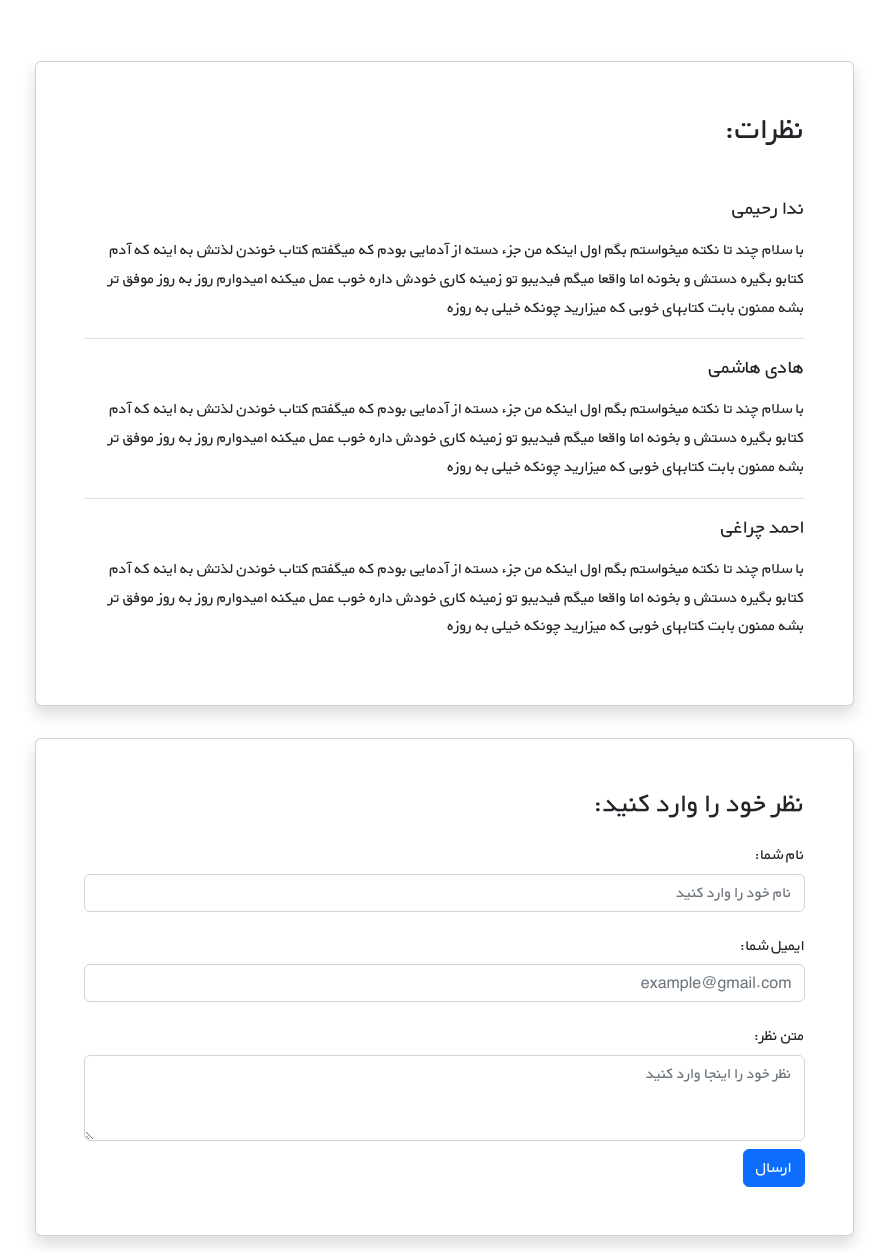
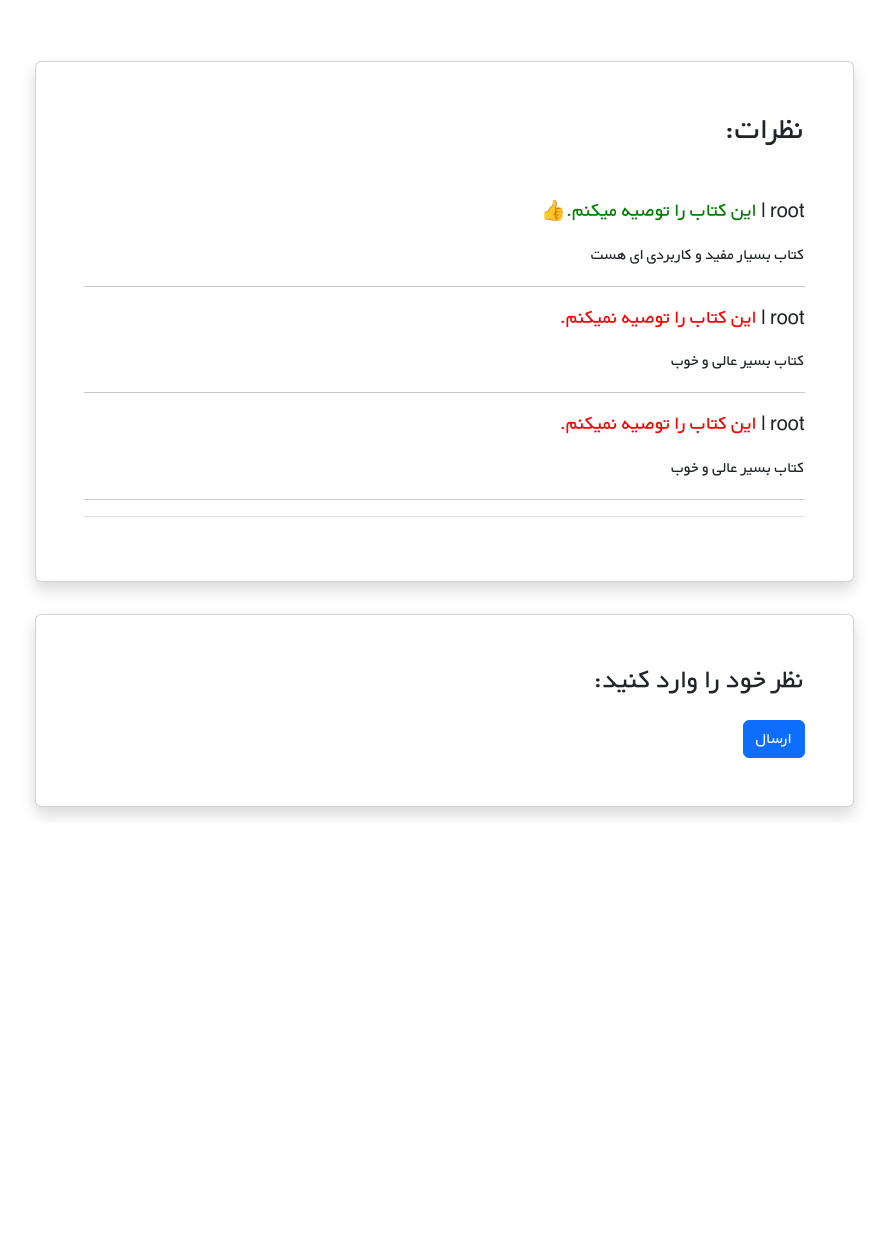
Before and after one commit to pourghadiriHossein/Django, a Django app: page /books/1/ in a window 1280 px wide. Shown: the part 619-1871 px from the top of the page, without its empty margins (196-1084 px from the left). After the commit the page ends 1437 px from the top, so only its background shows below. Run offline with Django 4.2, Linux system fonts and the light colour scheme; data comes from the database, SQL or seed files in the repository; both versions use the stored data as it was after the commit; some libraries are stand-ins or nearby versions.

Commit message:
session21

```diff
--- a/books/admin.py
+++ b/books/admin.py
@@ -1,4 +1,8 @@
 from django.contrib import admin
-from .models import Book
+from .models import Book, Comment
 
 admin.site.register(Book)
+class CommentAdmin(admin.ModelAdmin):
+    list_display = ('user', 'book', 'text', 'datetime_created', 'recommend', 'is_active')
+
+admin.site.register(Comment, CommentAdmin)
--- a/books/forms.py
+++ b/books/forms.py
@@ -5,3 +5,8 @@
     class Meta:
         model = models.Book
         fields = ['title', 'author', 'description', 'price', 'cover']
+
+class CommentForm(ModelForm):
+    class Meta:
+        model=models.Comment
+        fields = ('text', 'recommend')
--- a/books/models.py
+++ b/books/models.py
@@ -1,5 +1,6 @@
 from django.db import models
 from django.urls import reverse
+from django.contrib.auth import get_user_model
 
 class Book(models.Model):
     title = models.CharField(max_length=200, verbose_name='عنوان')
@@ -13,3 +14,14 @@
 
     def get_absolute_url(self):
         return reverse('book_detail', args=[self.id])
+
+class Comment(models.Model):
+    user = models.ForeignKey(get_user_model(), on_delete=models.CASCADE, related_name='comments', verbose_name="کاربر")
+    book = models.ForeignKey(Book, on_delete=models.CASCADE, related_name='comments', verbose_name="نام کتاب")
+    text = models.TextField(verbose_name="متن پیام")
+    datetime_created = models.DateTimeField(auto_now_add=True, verbose_name="زمان ایجاد")
+    is_active = models.BooleanField(default=True, verbose_name="فعال")
+    recommend = models.BooleanField(default=True, verbose_name="پیشنهاد می شود")
+
+    def __str__(self):
+        return f"{self.user}: {self.text}"
--- a/books/templates/books/book_detail.html
+++ b/books/templates/books/book_detail.html
@@ -1,4 +1,6 @@
 {% extends '_base.html' %}
+
+{% load crispy_forms_tags %}
 
 {% block page_title %}
 جزییات کتاب {{ book.title }}
@@ -52,22 +54,26 @@
                 <div class="card shadow my-3 p-5 w-sm-75 w-100">
                     <h2 class="mb-5">نظرات:</h2>
                     <div class="border-bottom mb-3">
-                        <h5 class="mb-3">ندا رحیمی</h5>
-                        <p>با سلام چند تا نکته میخواستم بگم اول اینکه من جزء دسته از آدمایی بودم که میگفتم کتاب خوندن لذتش
-                            به اینه که آدم کتابو بگیره دستش و بخونه اما واقعا میگم فیدیبو تو زمینه کاری خودش داره خوب عمل
-                            میکنه امیدوارم روز به روز موفق تر بشه ممنون بابت کتابهای خوبی که میزارید چونکه خیلی به روزه</p>
-                    </div>
-                    <div class="border-bottom mb-3">
-                        <h5 class="mb-3">هادی هاشمی</h5>
-                        <p>با سلام چند تا نکته میخواستم بگم اول اینکه من جزء دسته از آدمایی بودم که میگفتم کتاب خوندن لذتش
-                            به اینه که آدم کتابو بگیره دستش و بخونه اما واقعا میگم فیدیبو تو زمینه کاری خودش داره خوب عمل
-                            میکنه امیدوارم روز به روز موفق تر بشه ممنون بابت کتابهای خوبی که میزارید چونکه خیلی به روزه</p>
-                    </div>
-                    <div>
-                        <h5 class="mb-3">احمد چراغی </h5>
-                        <p>با سلام چند تا نکته میخواستم بگم اول اینکه من جزء دسته از آدمایی بودم که میگفتم کتاب خوندن لذتش
-                            به اینه که آدم کتابو بگیره دستش و بخونه اما واقعا میگم فیدیبو تو زمینه کاری خودش داره خوب عمل
-                            میکنه امیدوارم روز به روز موفق تر بشه ممنون بابت کتابهای خوبی که میزارید چونکه خیلی به روزه</p>
+                        {% for comment in comments %}
+                            {% if comment.is_active %}
+                                <h5 class="mb-3">
+                                    {{ comment.user }} |
+                                    {% if comment.recommend %}
+                                        <span style="color: green;">
+                                            این کتاب را توصیه میکنم.👍
+                                        </span>
+                                    {% else %}
+                                        <span style="color: red;">
+                                            این کتاب را توصیه نمیکنم.
+                                        </span>
+                                    {% endif %}
+                                </h5>
+                                    <p>
+                                        {{ comment.text|linebreaks }}
+                                    </p>
+                                <hr>
+                            {% endif %}
+                        {% endfor %}
                     </div>
                 </div>
             </div>
@@ -76,20 +82,11 @@
                 <div class="card shadow my-3 p-5 w-sm-75 w-100">
                     <h3>نظر خود را وارد کنید:</h3>
                     <form method="POST">
-                        <div class="form-group py-2">
-                            <label class="py-1" for="author_name">نام شما:</label>
-                            <input type="text" class="form-control" placeholder="نام خود را وارد کنید" name="author_name">
-                        </div>
-                        <div class="form-group py-2">
-                            <label class="py-1" for="email">ایمیل شما:</label>
-                            <input type="email" class="form-control" placeholder="example@gmail.com" name="email">
-                        </div>
-                        <div class="form-group py-2">
-                            <label class="py-1" for="comment_text">متن نظر:</label>
-                            <textarea class="form-control" name="text" rows="3"
-                                      placeholder="نظر خود را اینجا وارد کنید"></textarea>
-                        </div>
-                        <button type="submit" class="btn btn-primary">ارسال</button>
+                        {% csrf_token %}
+                        {% if user.is_authenticated %}
+                          {{ comment_form|crispy }}
+                        {% endif %}
+                        <button type="submit" class="btn btn-primary mt-3">ارسال</button>
                     </form>
                 </div>
             </div>
--- a/books/views.py
+++ b/books/views.py
@@ -1,6 +1,6 @@
 from django.shortcuts import render, get_object_or_404, redirect
 from . import models
-from .forms import BookForm
+from .forms import BookForm, CommentForm
 from django.core.paginator import Paginator
 
 def book_list_view(request):
@@ -15,8 +15,21 @@
 
 def book_detail_view(request, pk):
     book = get_object_or_404(models.Book, pk=pk)
+    comments = book.comments.all()
+    if request.method=="POST":
+        comment_form = CommentForm(request.POST)
+        if comment_form.is_valid():
+            new_comment = comment_form.save(commit=False)
+            new_comment.book = book
+            new_comment.user = request.user
+            new_comment.save()
+            comment_form = CommentForm()
+    else:
+        comment_form = CommentForm()
     context = {
-        'book' : book
+        'book': book,
+        'comments': comments,
+        'comment_form': comment_form,
     }
     return render(request, 'books/book_detail.html', context)
 
```
Also changed, not shown: README.md, books/migrations/0004_comment.py (added), db.sqlite3.
